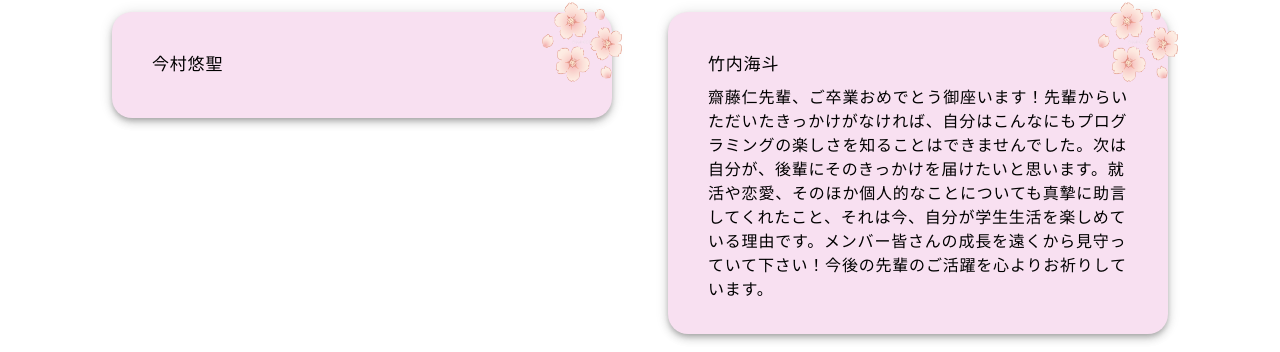
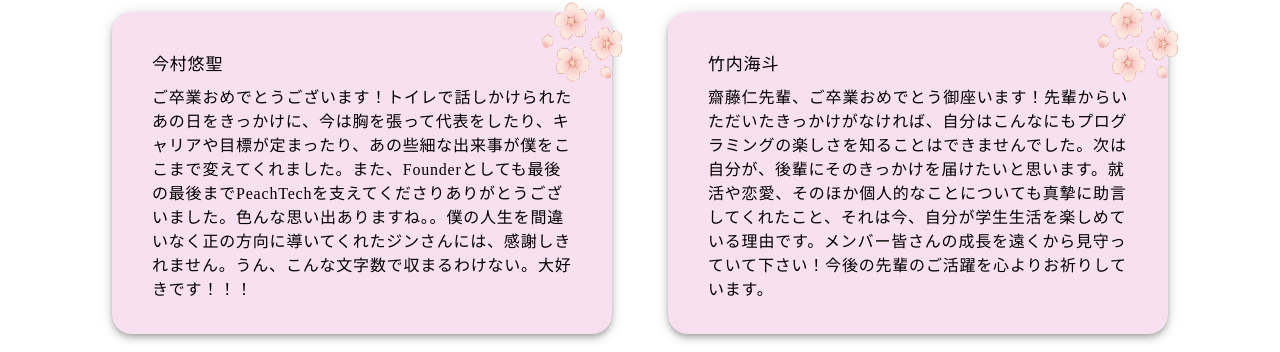
Before and after one commit to Peach-Tech0927/thank-you-jin, a Next.js app: page / in a window 1280 px wide. Shown: the part 797-1149 px from the top of the page. Built offline with nearby package versions, Linux system fonts and the light colour scheme.

Commit message:
ゆせのデータ挿入

```diff
--- a/app/data/data.ts
+++ b/app/data/data.ts
@@ -5,7 +5,8 @@ export const messages: member[] = [
   {
     year: "25卒",
     name: "今村悠聖",
-    message: "",
+    message:
+      "ご卒業おめでとうございます！トイレで話しかけられたあの日をきっかけに、今は胸を張って代表をしたり、キャリアや目標が定まったり、あの些細な出来事が僕をここまで変えてくれました。また、Founderとしても最後の最後までPeachTechを支えてくださりありがとうございました。色んな思い出ありますね。。僕の人生を間違いなく正の方向に導いてくれたジンさんには、感謝しきれません。うん、こんな文字数で収まるわけない。大好きです！！！",
   },
   {
     year: "25卒",
```
